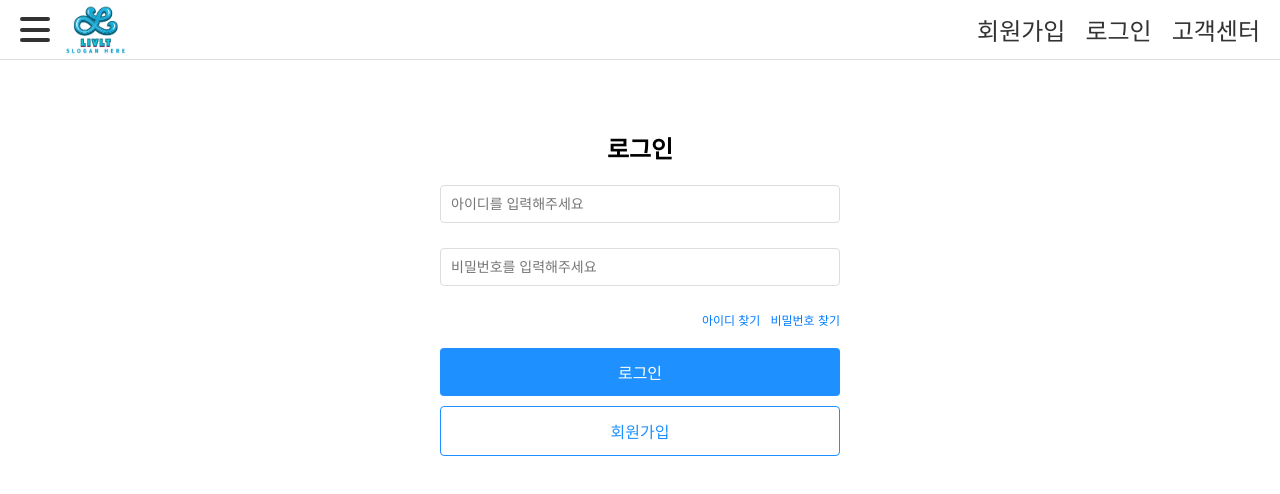
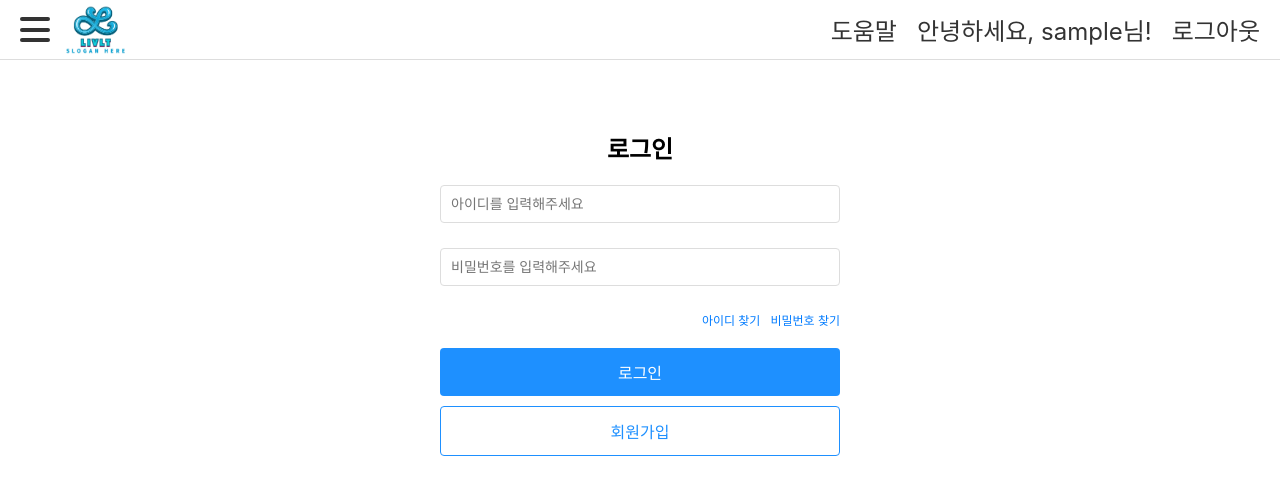
Before and after one commit to JimanP/client, a React (Create React App) app: page /login in a window 1280 px wide. Shown: the top 494 px of the page. Built offline with nearby package versions, Linux system fonts and the light colour scheme; sample sign-in values are in the browser's storage.

Commit message:
로그인 후 헤더바 변경경

```diff
--- a/src/App.js
+++ b/src/App.js
@@ -1,4 +1,4 @@
-import React, { useState } from "react";
+import React, { useState , useEffect} from "react";
 import { BrowserRouter as Router, Routes, Route, Navigate, useLocation } from "react-router-dom";
 import "./App.css";
 import Header from "./components/Header";
@@ -10,10 +10,23 @@ import Login from "./pages/Login";
 function AppContent() {
   const location = useLocation(); // 현재 경로 확인
   const [menuOpen, setMenuOpen] = useState(false);
+  const [user, setUser] = useState(null); // 사용자 상태
 
-  // 사이드바 상태를 토글하는 함수
-  const toggleSidebar = () => {
-    setMenuOpen(!menuOpen);
+  useEffect(() => {
+    const storedUser = JSON.parse(localStorage.getItem("user"));
+    if(storedUser) {
+      setUser(storedUser); // localStorage에 저장된 사용자 정보 불러오기
+    }
+  }, []);
+
+  const handleLogin = (userInfo) => {
+    setUser(userInfo);
+  };
+
+  const handleLogout = () => {
+    setUser(null);
+    localStorage.removeItem("user");
+    window.location.href = "/login"; // 로그인 페이지로 리디렉션
   };
 
   // 사이드바를 숨길 페이지 목록
@@ -22,7 +35,12 @@ function AppContent() {
   return (
     <div className="App">
       {/* 헤더 */}
-      <Header toggleSidebar={toggleSidebar} />
+      <Header
+        toggleSidebar={() => setMenuOpen(!menuOpen)}
+        user={user}
+        onLogin={handleLogin}
+        onLogout={handleLogout}
+      />
 
       {/* 사이드바: 특정 경로에서는 숨김 */}
       {!hideSidebarPaths.includes(location.pathname) && <Sidebar isOpen={menuOpen} />}
@@ -46,15 +64,19 @@ function AppContent() {
           <Route path="/" element={<Navigate to="/login" />} />
 
           {/* 로그인 페이지 */}
-          <Route path="/login" element={<Login />} />
+          <Route path="/login" element={<Login onLogin={handleLogin} />} />
 
           {/* 회원가입 페이지 */}
           <Route path="/signup" element={<Sign />} />
 
           {/* 메인 페이지 */}
           <Route
-            path="/main" element={<> <h1>메인 콘텐츠 영역</h1>
-              </>
+            path="/main" element = {
+              user ? (
+              <h1>안녕하세요, {user.username}님!</h1>
+              ) : (
+                <Navigate to ="/login" />
+              )
             }
           />
         </Routes>
--- a/src/components/Header.js
+++ b/src/components/Header.js
@@ -1,7 +1,7 @@
 import React from "react";
 import { useNavigate } from "react-router-dom"; // 페이지 이동을 위한 useNavigate 가져오기
 
-const Header = ({ toggleSidebar }) => {
+const Header = ({ toggleSidebar, user, onLogout }) => {
   const navigate = useNavigate(); // 페이지 이동 함수 초기화
 
   const styles = {
@@ -67,7 +67,7 @@ const Header = ({ toggleSidebar }) => {
   };
   // 로그인 버튼 클릭 시 로그인 페이지로 이동
   const handleLoginClick = () => {
-    navigate("/login"); // /login 경로로 이동동
+    navigate("/login"); // /login 경로로 이동
   };
 
   // 회원가입 버튼 클릭 시 회원가입 페이지로 이동
@@ -88,11 +88,27 @@ const Header = ({ toggleSidebar }) => {
           <img src="logo.png" alt="Logo" style={styles.logoImage} />
         </div>
       </div>
-      {/* 오른쪽: 회원가입, 로그인, 고객센터 */}
+      {/* 오른쪽: 로그인 여부에 따른 메뉴 변경경 */}
       <nav style={styles.nav}>
-        <span style={styles.navItem} onClick={handleSignupClick}>회원가입</span>
-        <span style={styles.navItem} onClick={handleLoginClick}>로그인</span>
-        <span style={styles.navItem}>고객센터</span>
+      {!user ? (
+          <>
+            <span style={styles.navItem} onClick={handleSignupClick}>
+              회원가입
+            </span>
+            <span style={styles.navItem} onClick={handleLoginClick}>
+              로그인
+            </span>
+            <span style={styles.navItem}>고객센터</span>
+          </>
+        ) : (
+          <>
+            <span style={styles.navItem}>도움말</span>
+            <span style={styles.navItem}>안녕하세요, {user.username}님!</span>
+            <span style={styles.navItem} onClick={onLogout}>
+              로그아웃
+            </span>
+          </>
+        )}
       </nav>
     </header>
   );
--- a/src/pages/Login.js
+++ b/src/pages/Login.js
@@ -2,7 +2,7 @@ import React, { useState } from "react";
 import { useNavigate } from "react-router-dom";
 import "./Login.css"; // 스타일 파일 import
 
-const Login = () => {
+const Login = ({ onLogin }) => {
   const [formData, setFormData] = useState({
     username: "",
     password: "",
@@ -18,6 +18,7 @@ const Login = () => {
 
   const handleSubmit = (e) => {
     e.preventDefault();
+
     // localStorage에서 저장된 사용자 정보 가져오기
     const storedUser = JSON.parse(localStorage.getItem("user"));
     console.log("로그인 정보:", formData);
@@ -30,6 +31,7 @@ const Login = () => {
     storedUser.password === formData.password
   ) {
     alert("로그인 성공!");
+    onLogin(storedUser); // 사용자 정보 전달
     navigate("/main");
   } else {
     setError("아이디 또는 비밀번호가 일치하지 않습니다.");
```
